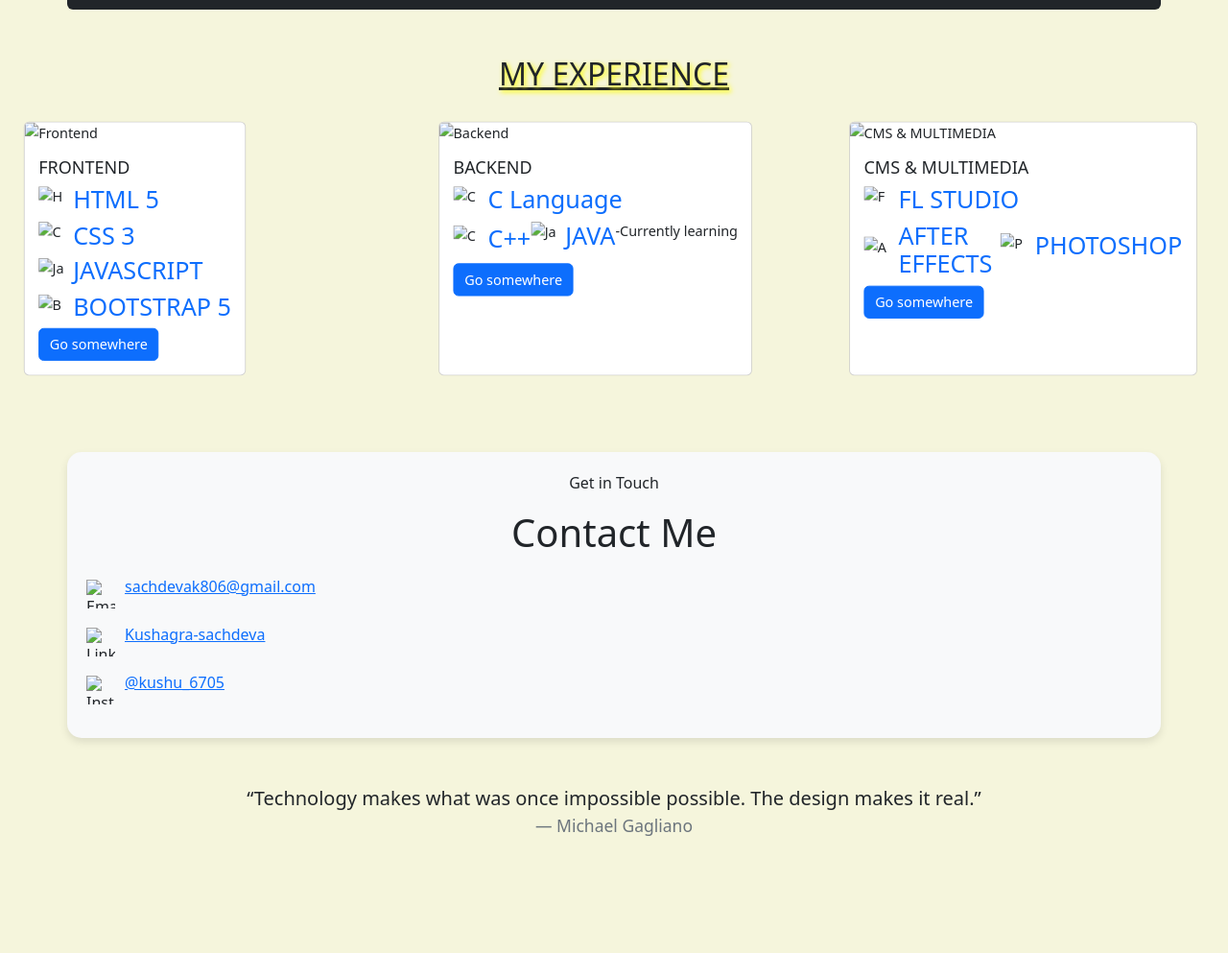
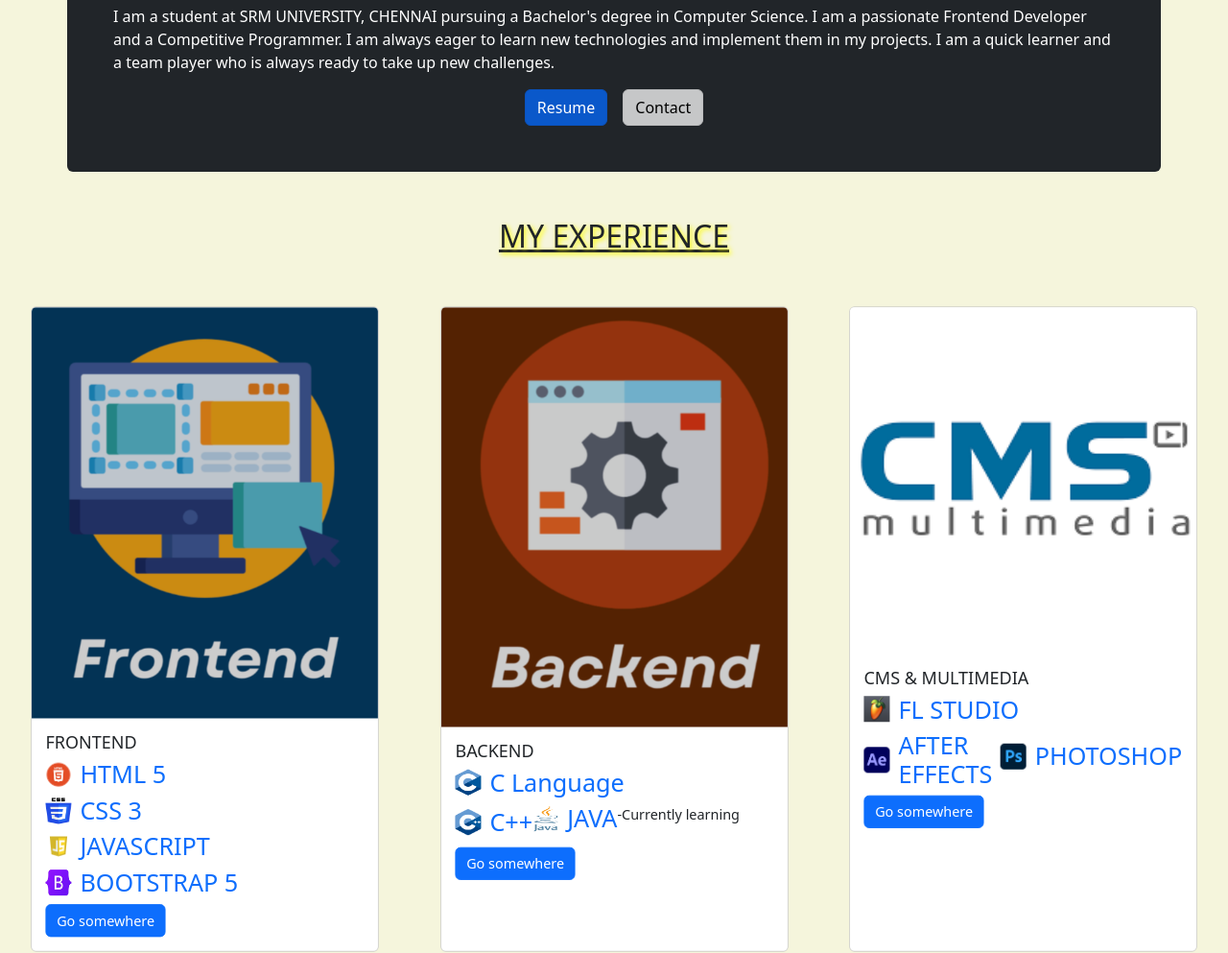
Before and after one commit to Kushagra-sachdeva/MY-PORTFOLIO, a plain HTML site: page index.html in a window 1280 px wide. Shown: the part 560-1553 px from the top of the page at 96% size. Before the commit the page ends 1449 px from the top, so only its background shows below. Drawn offline with nearby package versions, Linux system fonts and the light colour scheme.

Commit message:
Update image source in index.html

```diff
--- a/index.html
+++ b/index.html
@@ -10,7 +10,7 @@
 </head>
 <body>
 <h1>
-  <img src="asset/k.jpeg" class="rounded-circle" width="90" height="75">
+  <img src="asset/asset/Kushagra.jpeg" class="rounded-circle" width="90" height="75">
   KUSHAGRA SACHDEVA
 </h1>
 <br>
@@ -32,7 +32,7 @@
 </nav>
 
 <div class="container p-5 my-5 bg-dark text-white rounded" id="About">
-  <img src="k.jpeg" class="img-thumbnail">
+  <img src="asset/k.jpeg" class="img-thumbnail">
   <h1> Hello, I am Kushagra Sachdeva. </h1>
   <br>
   <p> I am a student at SRM UNIVERSITY, CHENNAI pursuing a Bachelor's degree in Computer Science. I am a passionate Frontend Developer and a Competitive Programmer. I am always eager to learn new technologies and implement them in my projects. I am a quick learner and a team player who is always ready to take up new challenges.</p>
@@ -47,30 +47,30 @@
   <div class="row">
     <div class="col-lg-4 col-md-6 mb-3 d-flex align-items-stretch">
       <div class="card">
-        <img src="FRONTEND.png" class="card-img-top" alt="Frontend">
+        <img src="asset/FRONTEND.png" class="card-img-top" alt="Frontend">
         <div class="card-body">
           <h5 class="card-title">FRONTEND</h5>
           <article>
             <div class="mb-2">
-              <img src="HTML 5.png" alt="HTML 5" class="icon">
+              <img src="asset/HTML 5.png" alt="HTML 5" class="icon">
               <a href="https://en.wikipedia.org/wiki/HTML" target="_blank" rel="noopener noreferrer">
                 <h3> HTML 5</h3>
               </a>
             </div>
             <div class="mb-2">
-              <img src="CSS3.png" alt="CSS 3" class="icon">
+              <img src="asset/CSS3.png" alt="CSS 3" class="icon">
               <a href="https://en.wikipedia.org/wiki/CSS" target="_blank" rel="noopener noreferrer">
                 <h3> CSS 3</h3>
               </a>
             </div>
             <div class="mb-2">
-              <img src="JS.webp" alt="JavaScript" class="icon">
+              <img src="asset/JS.webp" alt="JavaScript" class="icon">
               <a href="https://zh.wikipedia.org/wiki/w:JavaScript" target="_blank" rel="noopener noreferrer">
                 <h3> JAVASCRIPT</h3>
               </a>
             </div>
             <div class="mb-2">
-              <img src="Bootstrap5.jpeg" alt="Bootstrap 5" class="icon">
+              <img src="asset/Bootstrap5.jpeg" alt="Bootstrap 5" class="icon">
               <a href="https://getbootstrap.com/docs/5.0/getting-started/introduction/" target="_blank" rel="noopener noreferrer">
                 <h3> BOOTSTRAP 5</h3>
               </a>
@@ -83,23 +83,23 @@
 
     <div class="col-lg-4 col-md-6 mb-3 d-flex align-items-stretch">
       <div class="card">
-        <img src="BACKEND.png" class="card-img-top" alt="Backend">
+        <img src="asset/BACKEND.png" class="card-img-top" alt="Backend">
         <div class="card-body">
           <h5 class="card-title">BACKEND</h5>
           <article class="article">
             <div class="mb-2">
-              <img src="C.png" alt="C" class="icon">
+              <img src="asset/C.png" alt="C" class="icon">
               <a href="https://en.wikipedia.org/wiki/C_(programming_language)" target="_blank" rel="noopener noreferrer">
                 <h3> C Language</h3>
               </a>
             </div>
             <div class="mb-2">
-              <img src="C++.png" alt="C++" class="icon">
+              <img src="asset/C++.png" alt="C++" class="icon">
               <a href="https://en.wikipedia.org/wiki/C%2B%2B" target="_blank" rel="noopener noreferrer">
                 <h3> C++</h3>
               </a>
             <div class="mb-2">
-              <img src="JAVA.png" alt="Java" class="icon">
+              <img src="asset/JAVA.png" alt="Java" class="icon">
               <a href="https://en.wikipedia.org/wiki/Java_%28programming_language%29" target="_blank" rel="noopener noreferrer">
                 <h3> JAVA </h3>
               </a>
@@ -113,23 +113,23 @@
 
     <div class="col-lg-4 col-md-6 mb-3 d-flex align-items-stretch">
       <div class="card">
-        <img src="CMS .png" class="card-img-top" alt="CMS & MULTIMEDIA">
+        <img src="asset/CMS .png" class="card-img-top" alt="CMS & MULTIMEDIA">
         <div class="card-body">
           <h5 class="card-title">CMS & MULTIMEDIA</h5>
           <article>
             <div class="mb-2">
-              <img src="FL STUDIO.png" alt="FL STUDIO" class="icon">
+              <img src="asset/FL STUDIO.png" alt="FL STUDIO" class="icon">
               <a href="https://en.wikipedia.org/wiki/FL_Studio" target="_blank" rel="noopener noreferrer">
                 <h3> FL STUDIO</h3>
               </a>
             </div>
             <div class="mb-2">
-              <img src="After effects.png" alt="AFTER EFFECTS" class="icon">
+              <img src="asset/After effects.png" alt="AFTER EFFECTS" class="icon">
               <a href="https://www.adobe.com/in/products/aftereffects.html" target="_blank" rel="noopener noreferrer">
                 <h3> AFTER EFFECTS</h3>
               </a>
             <div class="mb-2">
-              <img src="Photoshop.png" alt="PHOTOSHOP" class="icon">
+              <img src="asset/Photoshop.png" alt="PHOTOSHOP" class="icon">
               <a href="https://www.adobe.com/products/photoshop.html" target="_blank" rel="noopener noreferrer">
                 <h3> PHOTOSHOP</h3>
               </a>
@@ -147,15 +147,15 @@
   <h1 class="title">Contact Me</h1>
   <div class="contact-info-upper-container">
     <div class="contact-info-container">
-      <img src="gmail.png" alt="Email icon" class="icon contact-icon email-icon">
+      <img src="asset/gmail.png" alt="Email icon" class="icon contact-icon email-icon">
       <p><a href="mailto:sachdevak806@gmail.com">sachdevak806@gmail.com</a></p>
     </div>
     <div class="contact-info-container">
-      <img src="linkedin.webp" alt="LinkedIn icon" class="icon contact-icon">
+      <img src="asset/linkedin.webp" alt="LinkedIn icon" class="icon contact-icon">
       <p><a href="https://www.linkedin.com/in/kushagra-sachdeva-32519b238/">Kushagra-sachdeva</a></p>
     </div>
     <div class="contact-info-container">
-        <img src="instagram.webp" alt="Insta icon" class="icon contact-icon">
+        <img src="asset/instagram.webp" alt="Insta icon" class="icon contact-icon">
         <p><a href="https://www.instagram.com/kushu_6705/">@kushu_6705</a></p>
       </div>
   </div>
```
Also changed, not shown: asset/Kushagra.html (+18 -18 lines).
